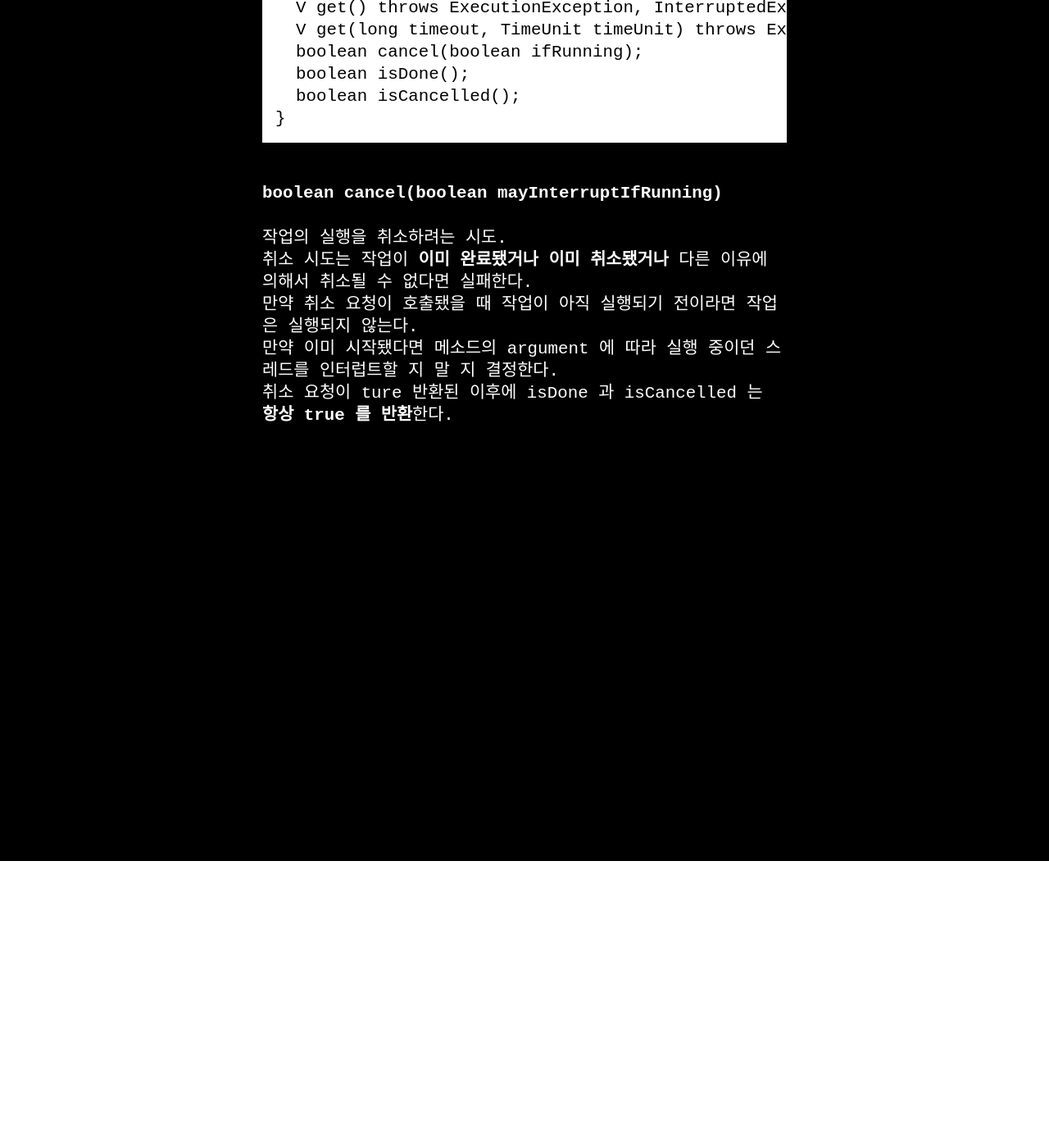
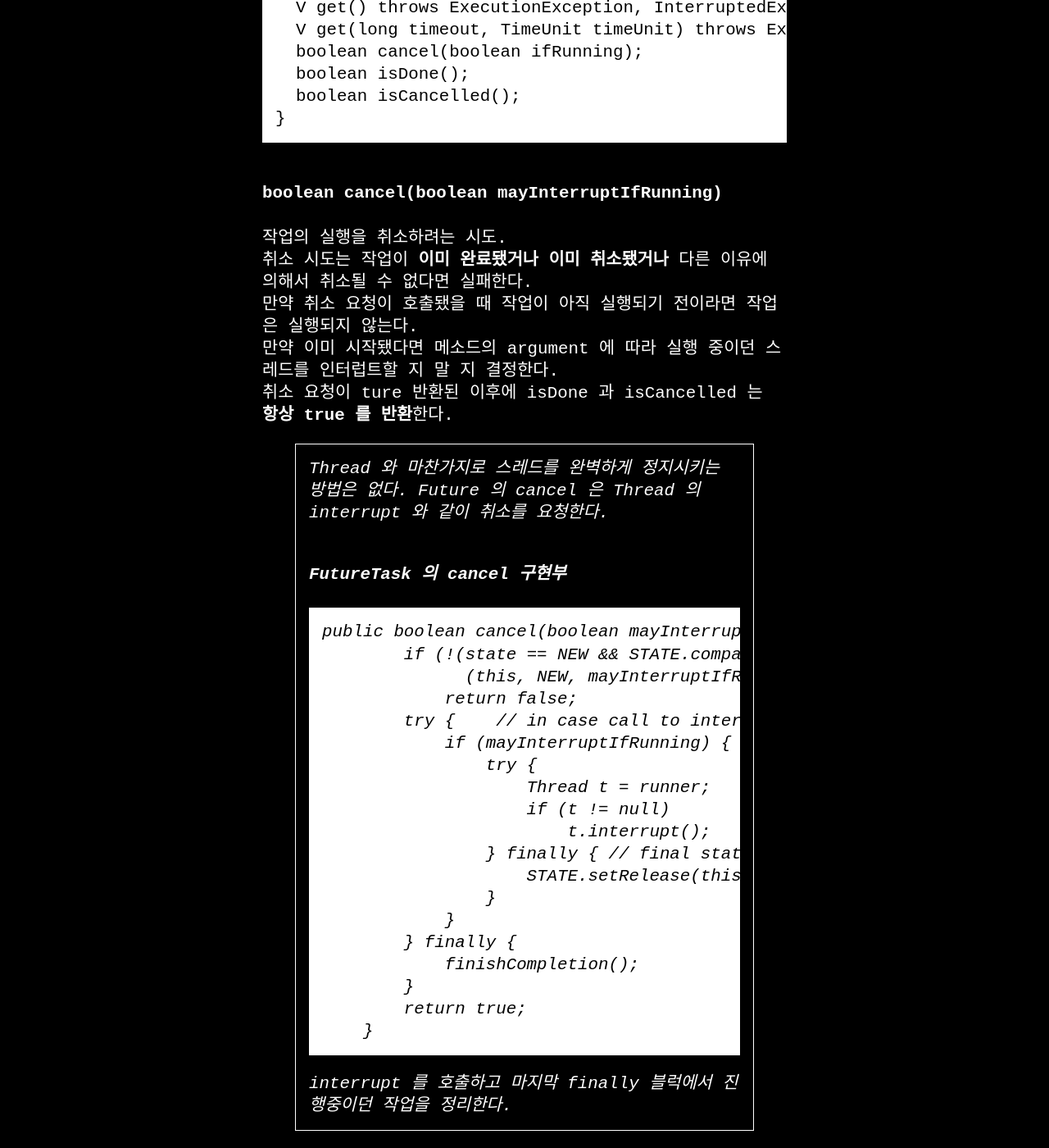
Before and after one commit to Yungdi/Yungdi.github.io, a Jekyll site: the page built from _posts/2020-10-28-Future Interface Cancellation Policy.md, in a window 1280 px wide and 1400 px high, scrolled down 350 px. Shown: the whole window at 82% size. Built offline with Jekyll 4.4.1, drawn with Linux system fonts in a browser that asks for light colours; our own code applies the rules of GitHub Pages for plain Markdown files.

Commit message:
Update 2020-10-28-Future Interface Cancellation Policy.md

````diff
--- a/_posts/2020-10-28-Future Interface Cancellation Policy.md
+++ b/_posts/2020-10-28-Future Interface Cancellation Policy.md
@@ -14,3 +14,27 @@ public interface Future<V> {
 만약 취소 요청이 호출됐을 때 작업이 아직 실행되기 전이라면 작업은 실행되지 않는다.
 만약 이미 시작됐다면 메소드의 argument 에 따라 실행 중이던 스레드를 인터럽트할 지 말 지 결정한다.
 취소 요청이 ture 반환된 이후에 isDone 과 isCancelled 는 **항상 true 를 반환**한다.
+> Thread 와 마찬가지로 스레드를 완벽하게 정지시키는 방법은 없다. Future 의 cancel 은 Thread 의 interrupt 와 같이 취소를 요청한다.
+#### FutureTask 의 cancel 구현부
+```java
+public boolean cancel(boolean mayInterruptIfRunning) {
+        if (!(state == NEW && STATE.compareAndSet
+              (this, NEW, mayInterruptIfRunning ? INTERRUPTING : CANCELLED)))
+            return false;
+        try {    // in case call to interrupt throws exception
+            if (mayInterruptIfRunning) {
+                try {
+                    Thread t = runner;
+                    if (t != null)
+                        t.interrupt();
+                } finally { // final state
+                    STATE.setRelease(this, INTERRUPTED);
+                }
+            }
+        } finally {
+            finishCompletion();
+        }
+        return true;
+    }
+```
+interrupt 를 호출하고 마지막 finally 블럭에서 진행중이던 작업을 정리한다.
````
